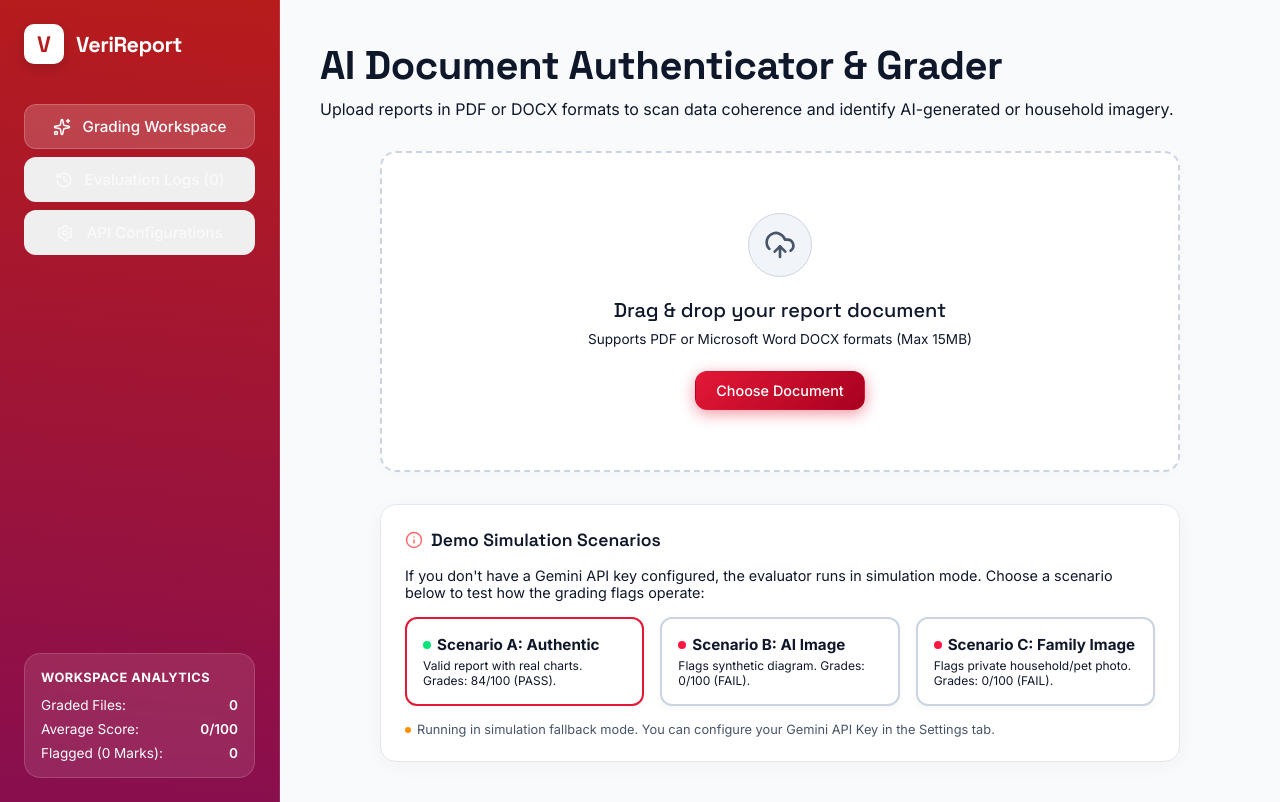
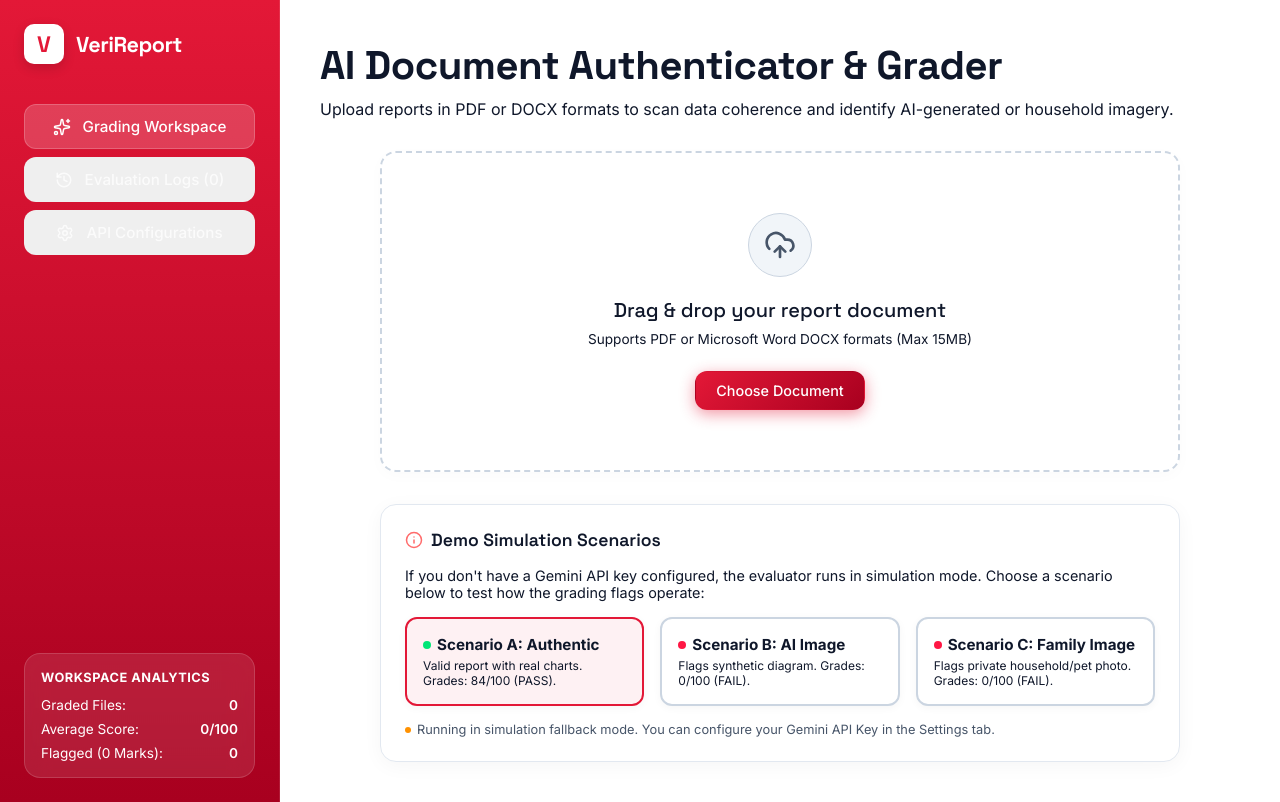
Before and after one commit to sravanmalla123/KL-Result-Checking-Application, a React (Vite) app: page / in a window 1280 px wide. Built offline with nearby package versions, Linux system fonts and the light colour scheme.

Commit message:
Style: Update sidebar to vibrant red gradient and main content body to pure white

```diff
--- a/src/index.css
+++ b/src/index.css
@@ -791,10 +791,10 @@ body {
   --color-text-muted: #475569;
   --color-text-dim: #94a3b8;
 
-  --sidebar-bg: linear-gradient(185deg, #b71c1c 0%, #880e4f 100%);
+  --sidebar-bg: linear-gradient(180deg, #e31837 0%, #a8001f 100%);
   --sidebar-border: rgba(255, 255, 255, 0.1);
   --sidebar-text: #ffffff;
-  --sidebar-text-muted: rgba(255, 255, 255, 0.7);
+  --sidebar-text-muted: rgba(255, 255, 255, 0.75);
   --sidebar-nav-active-bg: rgba(255, 255, 255, 0.18);
   --sidebar-nav-hover-bg: rgba(255, 255, 255, 0.08);
 
@@ -807,7 +807,7 @@ body {
 }
 
 body {
-  background: #f8fafc !important;
+  background: #ffffff !important;
   color: var(--color-text-main) !important;
 }
 
@@ -819,7 +819,7 @@ body {
 
 .brand-logo {
   background: #ffffff !important;
-  color: #b71c1c !important;
+  color: #e31837 !important;
   box-shadow: 0 4px 12px rgba(0, 0, 0, 0.15) !important;
 }
 
@@ -981,6 +981,10 @@ body {
   color: var(--color-text-main) !important;
 }
 
+.main-content label[style*="cursor"][style*="var(--color-primary)"] {
+  background: rgba(227, 24, 55, 0.06) !important;
+}
+
 /* Upload area styling */
 .upload-container {
   border-color: #cbd5e1 !important;
```
